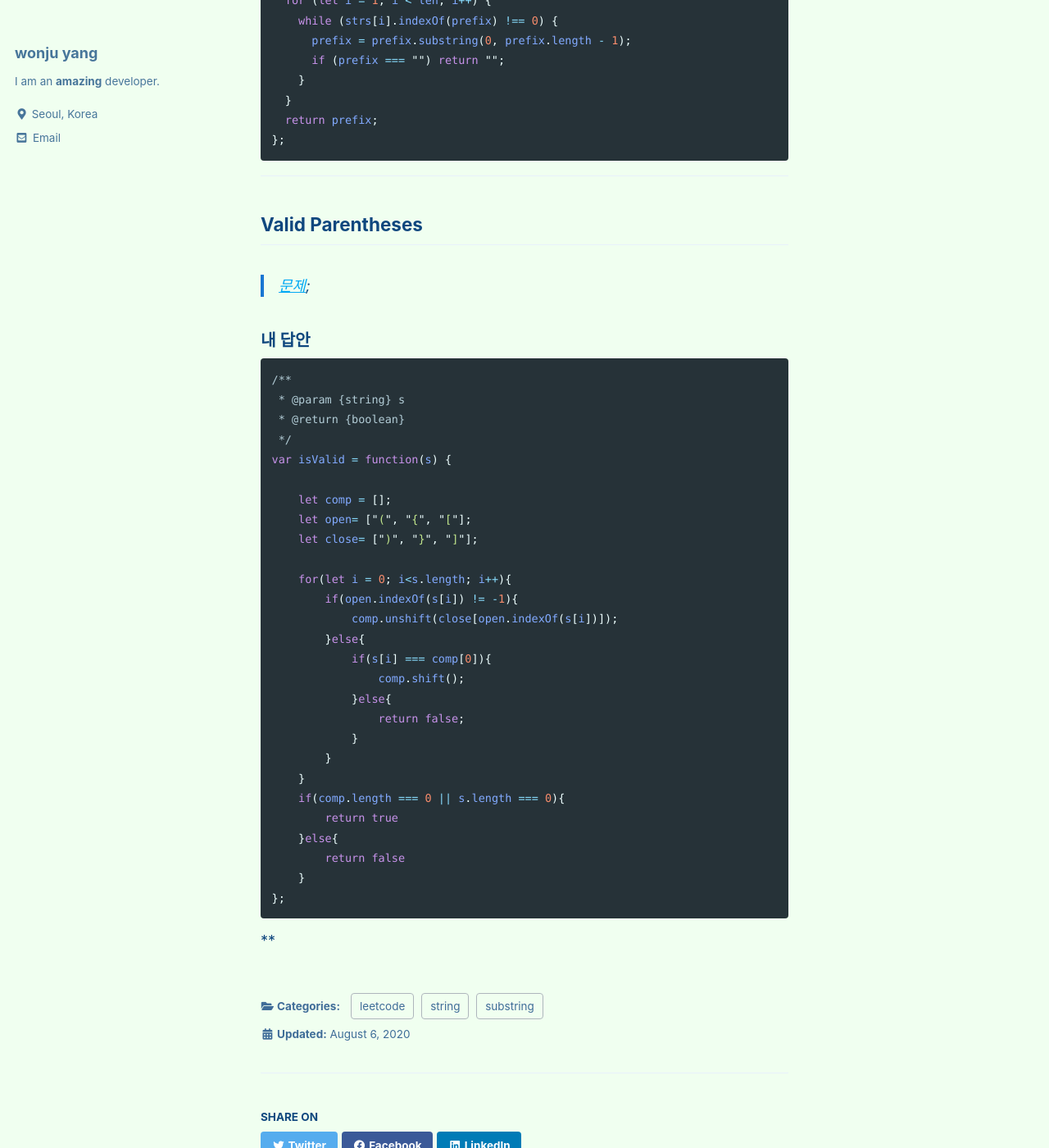
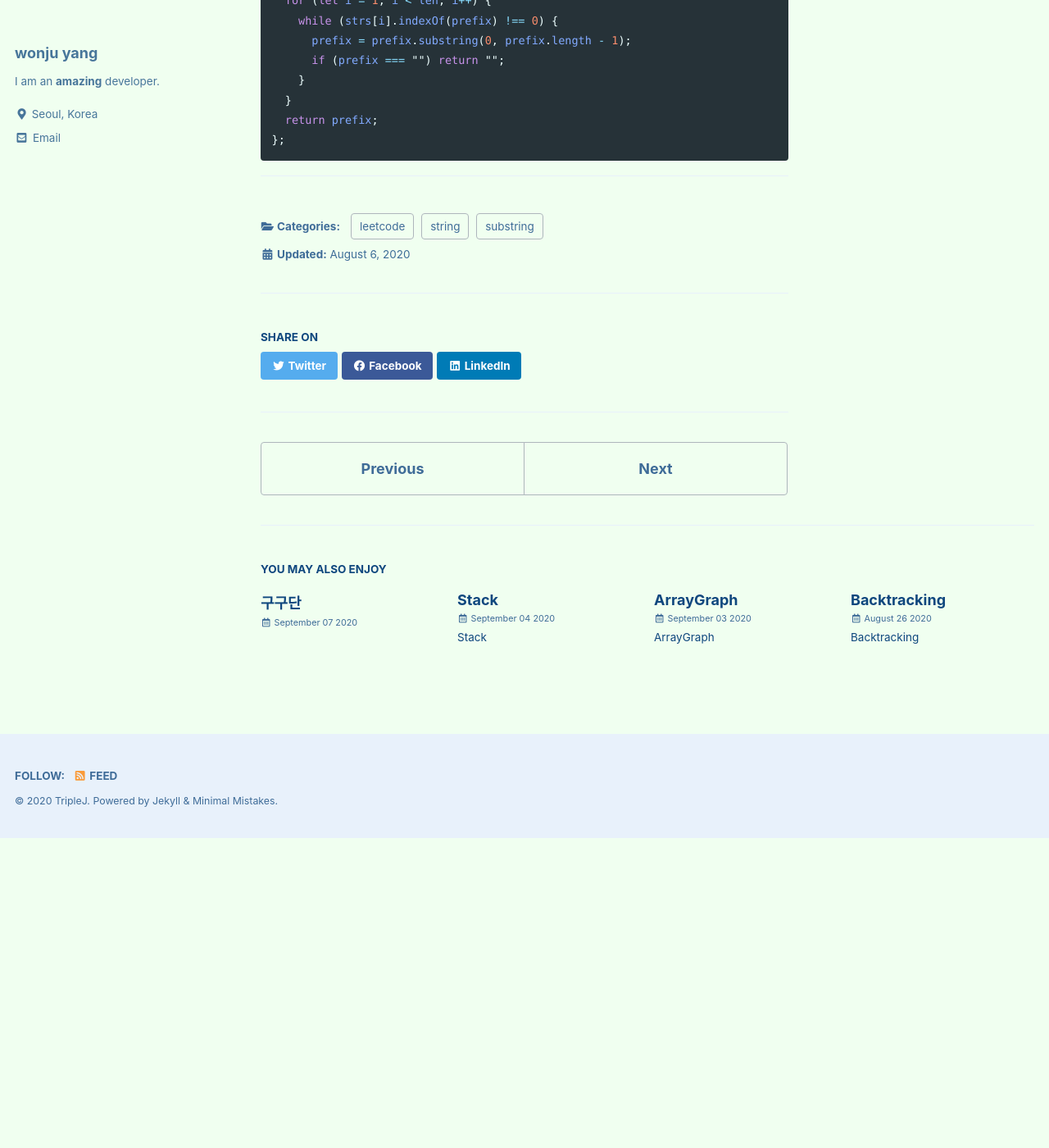
Before and after one commit to wonjuYang/wonjuYang.github.io, a Jekyll site: the page built from _posts/2020-08-06-String.md, in a window 1280 px wide and 1400 px high, scrolled down 5255 px. Shown: the whole window at 82% size. Built offline with Jekyll 4.4.1, drawn with Linux system fonts in a browser that asks for light colours; cached includes are drawn as plain includes; after the commit the page ends 6277 px from its top, so only the background shows below that.

````diff
--- a/_posts/2020-08-06-String.md
+++ b/_posts/2020-08-06-String.md
@@ -250,41 +250,3 @@ var longestCommonPrefix = function(strs) {
 };
 ```
 ***
-
-
-## Valid Parentheses
-
-> [문제](https://leetcode.com/problems/valid-parentheses/);
-
-
-### 내 답안
-```javascript
-/**
- * @param {string} s
- * @return {boolean}
- */
-var isValid = function(s) {
-
-    let comp = [];
-    let open= ["(", "{", "["];
-    let close= [")", "}", "]"];
-
-    for(let i = 0; i<s.length; i++){
-        if(open.indexOf(s[i]) != -1){
-            comp.unshift(close[open.indexOf(s[i])]);
-        }else{
-            if(s[i] === comp[0]){
-                comp.shift();
-            }else{
-                return false;
-            }
-        }
-    }
-    if(comp.length === 0 || s.length === 0){
-        return true
-    }else{
-        return false
-    }
-};
-```
- **
````
Also changed, not shown: _posts/2020-08-09-Springbootreact.md (+100 -4 lines).
